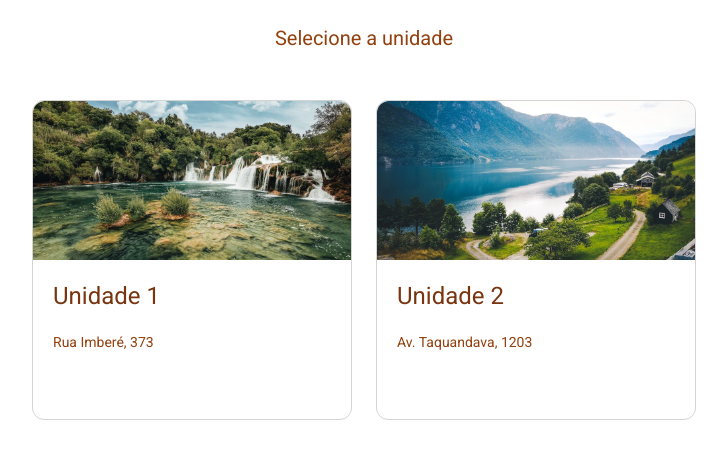
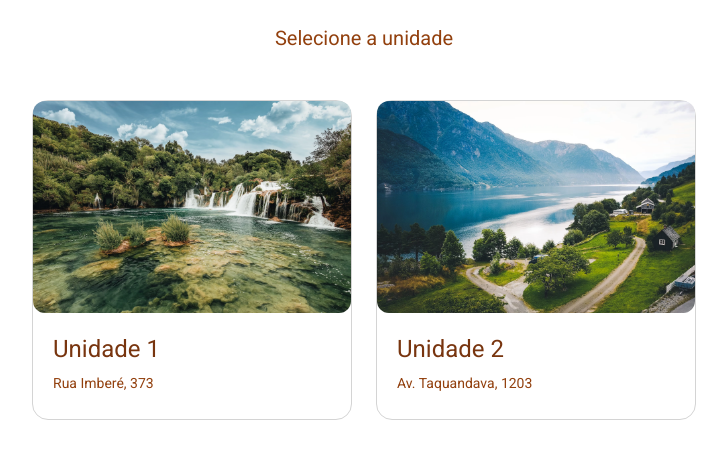
Before and after one commit to FrogDevs/equilibrionatural-controle_estoque, a Vue app: page /visitante/stores in a window 1280 px wide. Shown: the top 458 px of the page, without its empty margins (276-1003 px from the left). Built offline with nearby package versions, Linux system fonts and the light colour scheme.

Commit message:
:sparkles: feat: Component Animations

```diff
--- a/src/components/TheCard.vue
+++ b/src/components/TheCard.vue
@@ -1,4 +1,8 @@
 <script setup>
+import { ref } from 'vue'
+
+const roundedValue = ref('rounded-xl')
+
 const props = defineProps({
   link: {
     type: String,
@@ -21,11 +25,16 @@ const props = defineProps({
 
 <template>
   <router-link
-    class="mt-6 flex w-full flex-col rounded-xl border border-solid border-neutral-300 transition-colors duration-200 ease-in-out hover:cursor-pointer hover:bg-neutral-100 active:bg-neutral-200 sm:w-80 md:h-80"
+    class="mt-6 flex h-80 w-80 flex-col justify-end rounded-2xl border border-solid border-neutral-300 transition-all duration-200 ease-in-out hover:cursor-pointer hover:bg-neutral-100 focus:rounded-3xl active:rounded-3xl active:bg-neutral-200"
     :to="props.link"
+    @focusin="roundedValue = 'rounded-t-3xl'"
+    @focusout="roundedValue = 'rounded-xl'"
   >
-    <div :class="props.bg" class="h-40 w-full rounded-t-xl"></div>
-    <div class="flex h-40 w-full flex-col gap-5 rounded-b-xl p-5">
+    <div
+      :class="`${props.bg} ${roundedValue}`"
+      class="h-48 w-full rounded-2xl transition-all duration-200 ease-in-out lg:h-96"
+    ></div>
+    <div class="flex h-32 w-full flex-col gap-2 p-5 lg:h-40">
       <h1 class="text-2xl text-amber-900">{{ props.title }}</h1>
       <p class="text-sm text-amber-800">{{ props.subtitle }}</p>
     </div>
--- a/src/components/TheFab.vue
+++ b/src/components/TheFab.vue
@@ -13,7 +13,7 @@ const props = defineProps({
 <template>
   <router-link :to="`/${props.market}/${props.category}/registration`">
     <button
-      class="flex items-center rounded-2xl bg-green-300 p-4 shadow-md drop-shadow-md transition-colors duration-200 ease-in-out hover:bg-opacity-80 hover:drop-shadow-xl active:bg-opacity-70"
+      class="flex items-center rounded-2xl bg-green-300 p-4 shadow-md drop-shadow-md transition-all duration-200 ease-in-out hover:bg-opacity-80 hover:drop-shadow-xl active:rounded-3xl active:bg-opacity-70"
     >
       <i class="material-symbols-rounded text-amber-800">Add</i>
     </button>
```
